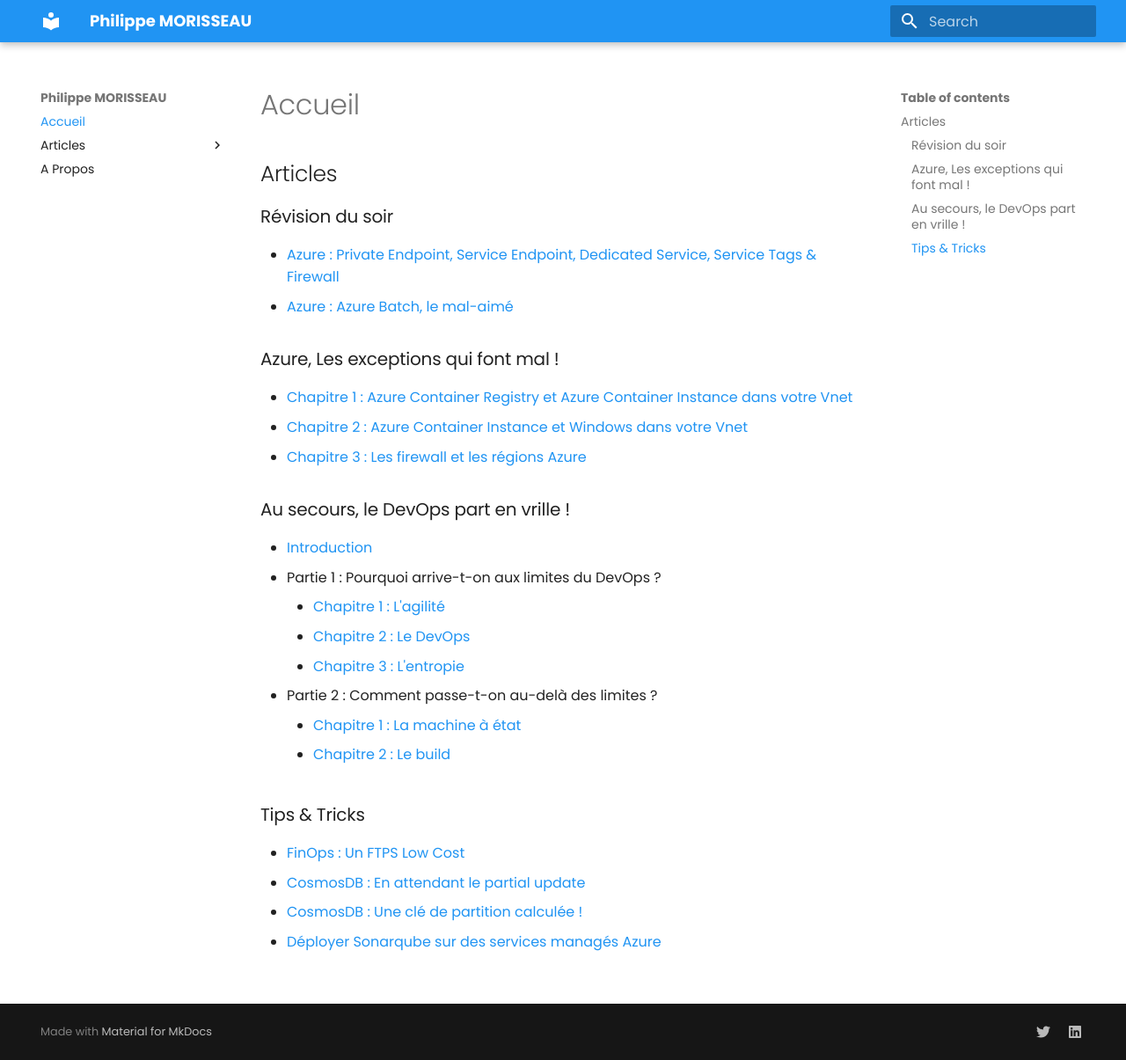
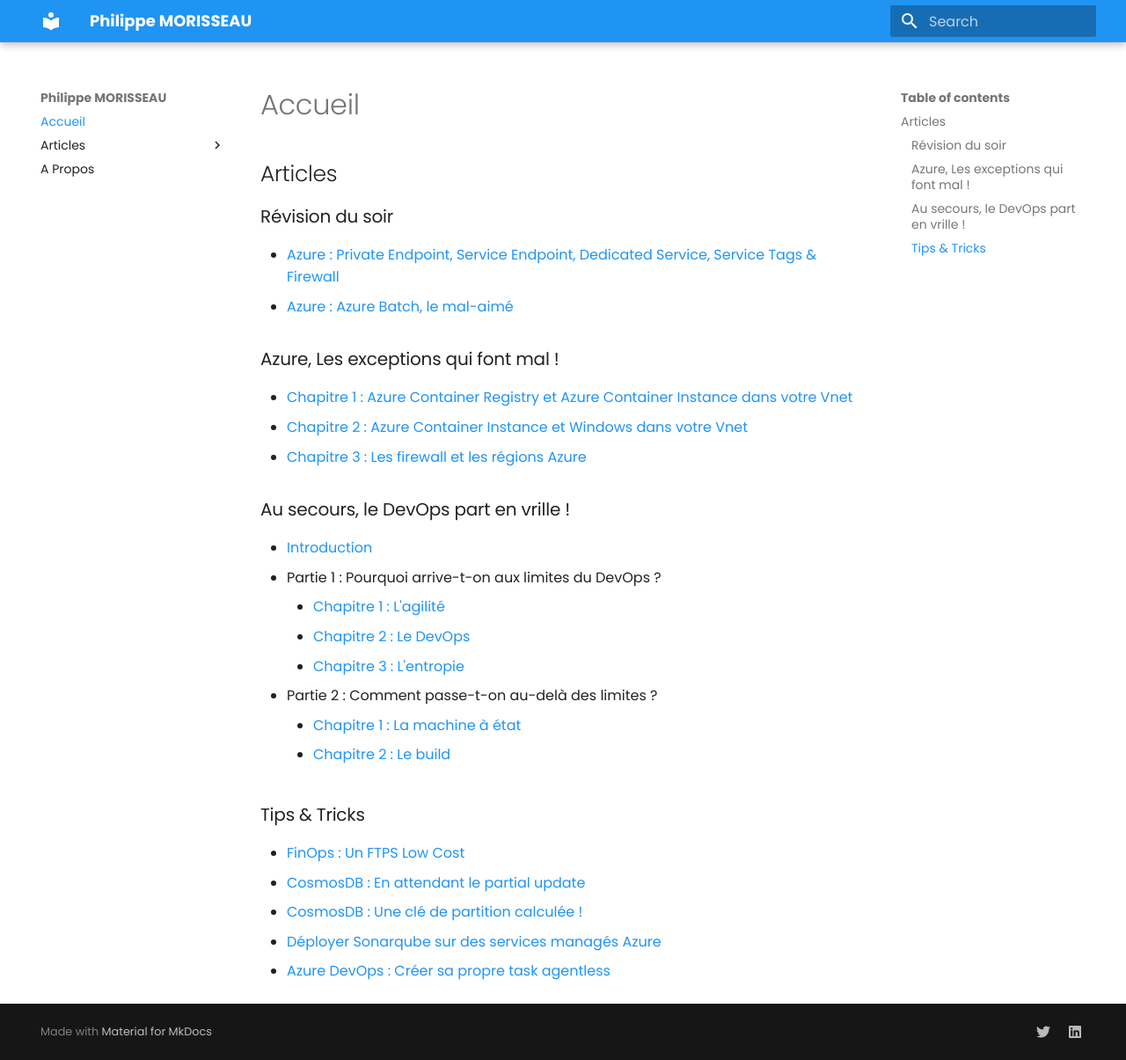
Before and after one commit to Ineaweb/Blog, an MkDocs documentation site: the page built from docs/index.md, in a window 1280 px wide and 1205 px high. Shown: the whole window at 88% size. Built offline with MkDocs 1.6.1 and Material for MkDocs 9.7.7, drawn with Linux system fonts in a browser that asks for light colours; old or Windows-style settings are respelled for this version of MkDocs.

Commit message:
fix: add links

```diff
--- a/docs/index.md
+++ b/docs/index.md
@@ -33,3 +33,4 @@ title: "Accueil"
 - [CosmosDB : En attendant le partial update](articles/tips/02.cosmosdb.waiting_partialupdate.md)
 - [CosmosDB : Une clé de partition calculée !](articles/tips/03.cosmosdb.calculatedPartitionKey.md)
 - [Déployer Sonarqube sur des services managés Azure](articles/tips/04.sonarqube.managed.md)
+- [Azure DevOps : Créer sa propre task agentless](articles/tips/05.azuredevops.extension.agentless.md)
--- a/mkdocs.yml
+++ b/mkdocs.yml
@@ -33,6 +33,7 @@ pages:
       - articles/tips/02.cosmosdb.waiting_partialupdate.md
       - articles/tips/03.cosmosdb.calculatedPartitionKey.md
       - articles/tips/04.sonarqube.managed.md
+      - articles/tips/05.azuredevops.extension.agentless.md
   - about.md
 
 plugins:
```
